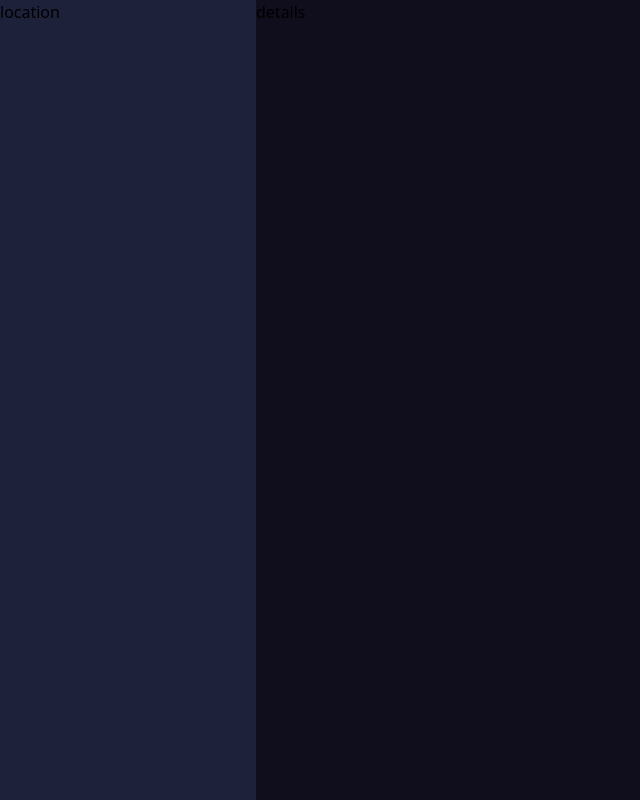
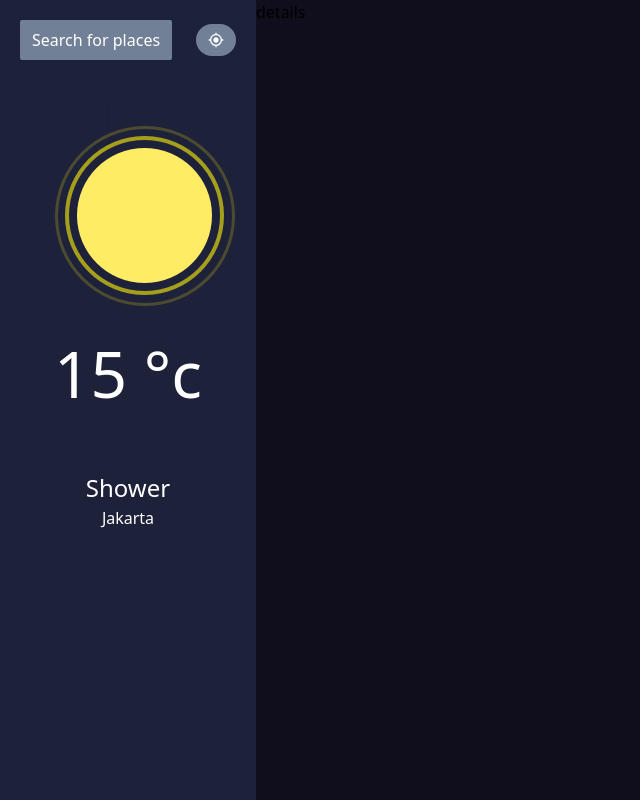
Before and after one commit to rahulsya/devChallengsWheaterApp, a React (Create React App) app: page / in a window 1280 px wide. Shown: the whole page, without its empty margins (0-640 px from the left). Built offline with nearby package versions, Linux system fonts and the light colour scheme; no server answers.

Commit message:
add request to api

```diff
--- a/src/App.js
+++ b/src/App.js
@@ -1,10 +1,29 @@
 import React from 'react';
 
+// components
+import SideBar from './components/SideBar'
+
+import {getBylocation,getByLocationId} from './api/getApiWheater'
+import {InfoLocationConxtex} from './context/infoLocation-context'
+
 function App() {
+
+  const {location,setLocation}=React.useContext(InfoLocationConxtex)
+
+  React.useEffect(()=>{
+    getBylocation('-6.2706','106.8849')
+    .then(response=>setLocation(response.data[0]))
+    .catch(err=>console.log(err.message))
+
+    console.log('call');
+  },[setLocation])
+
+
+
   return (
     <div className="flex flex-col lg:flex-row">
-      <div className="w-full lg:w-3/12 bg-liteBlue h-screen">
-        location
+      <div className="w-full lg:w-3/12 bg-liteBlue h-auto lg:h-screen">
+        <SideBar/>
       </div>
       <div className="w-full bg-darkBlue h-screen">
         details
--- /dev/null
+++ b/src/api/getApiWheater.js
@@ -0,0 +1,16 @@
+import Axios from 'axios'
+
+const CORS_URL='https://cors-anywhere.herokuapp.com'
+const BASE_URL='https://www.metaweather.com/api/location'
+
+export const getBylocation=(lat,long)=>{
+    return Axios.get(`${CORS_URL}/${BASE_URL}/search/?lattlong=${lat} ,${long}`)
+}
+
+export const getByLocationId=(id)=>{
+    return Axios.get(`${CORS_URL}/${BASE_URL}/${id}`)
+}
+
+export const getBySearch=(keyword)=>{
+    return Axios.get(`${CORS_URL}/${BASE_URL}/seacrh/?query=${keyword}`)
+}
--- /dev/null
+++ b/src/components/Button/index.js
@@ -0,0 +1,21 @@
+import React from 'react'
+
+export default function Button({children,onClick,color,bgColor,borderRadius}) {
+    return (
+        <button className={`
+        px-3 py-2 bg-${bgColor}
+        rounded-${borderRadius}
+        text-${color}
+
+        `}
+        onClick={onClick}>
+            {children}
+        </button>
+    )
+}
+
+Button.defaultProps={
+    bgColor:"gray-600",
+    borderRadius:'sm',
+    color:'white'
+}
--- /dev/null
+++ b/src/components/SideBar/index.js
@@ -0,0 +1,33 @@
+import React from 'react'
+import {MdGpsFixed} from 'react-icons/md'
+import Clear from '../../assets/images/Clear.png'
+
+import Button from '../Button'
+export default function index() {
+    return (
+        <div className="container mx-auto px-5">
+            {/* search place */}
+            <div className="flex justify-between items-center mt-5">
+                <Button>
+                    Search for places
+                </Button>
+                <Button borderRadius="full">
+                    <MdGpsFixed/>
+                </Button>
+            </div>
+            <div className="flex flex-col justify-between items-center text-white py-5">
+                <img src={Clear} alt="clear" className="mt-5"/>
+                <div className="text-6xl mt-5">
+                    15 °c
+                </div>
+                <div className="text-2xl mt-12">
+                    Shower
+                </div>
+
+                <div className="text-1xl ">
+                    Jakarta
+                </div>
+            </div>
+        </div>
+    )
+}
--- /dev/null
+++ b/src/context/infoLocation-context.js
@@ -0,0 +1,14 @@
+import React from 'react'
+
+export const InfoLocationConxtex=React.createContext()
+
+export const InfoLocationContextProvider=({children})=>{
+
+    const [location,setLocation]=React.useState([])
+
+    return (
+        <InfoLocationConxtex.Provider value={{location,setLocation}}>
+            {children}
+        </InfoLocationConxtex.Provider>
+    )
+}
--- a/src/index.js
+++ b/src/index.js
@@ -3,10 +3,14 @@
 import "./styles/tailwind.css"
 import App from './App';
 import * as serviceWorker from './serviceWorker';
+import {InfoLocationContextProvider} from './context/infoLocation-context'
 
 ReactDOM.render(
   <React.StrictMode>
+    <InfoLocationContextProvider>
+
     <App />
+    </InfoLocationContextProvider>
   </React.StrictMode>,
   document.getElementById('root')
 );
--- a/tailwind.config.js
+++ b/tailwind.config.js
@@ -174,6 +174,7 @@
       'gradient-to-bl': 'linear-gradient(to bottom left, var(--gradient-color-stops))',
       'gradient-to-l': 'linear-gradient(to left, var(--gradient-color-stops))',
       'gradient-to-tl': 'linear-gradient(to top left, var(--gradient-color-stops))',
+      'cloud-bg': "url('/src/assets/images/Cloud-background.png')",
     },
     gradientColorStops: theme => theme('colors'),
     backgroundOpacity: theme => theme('opacity'),
```
Also changed, not shown: src/styles/tailwind.css, 2 other files (tests, documents, lock files or other folders).
